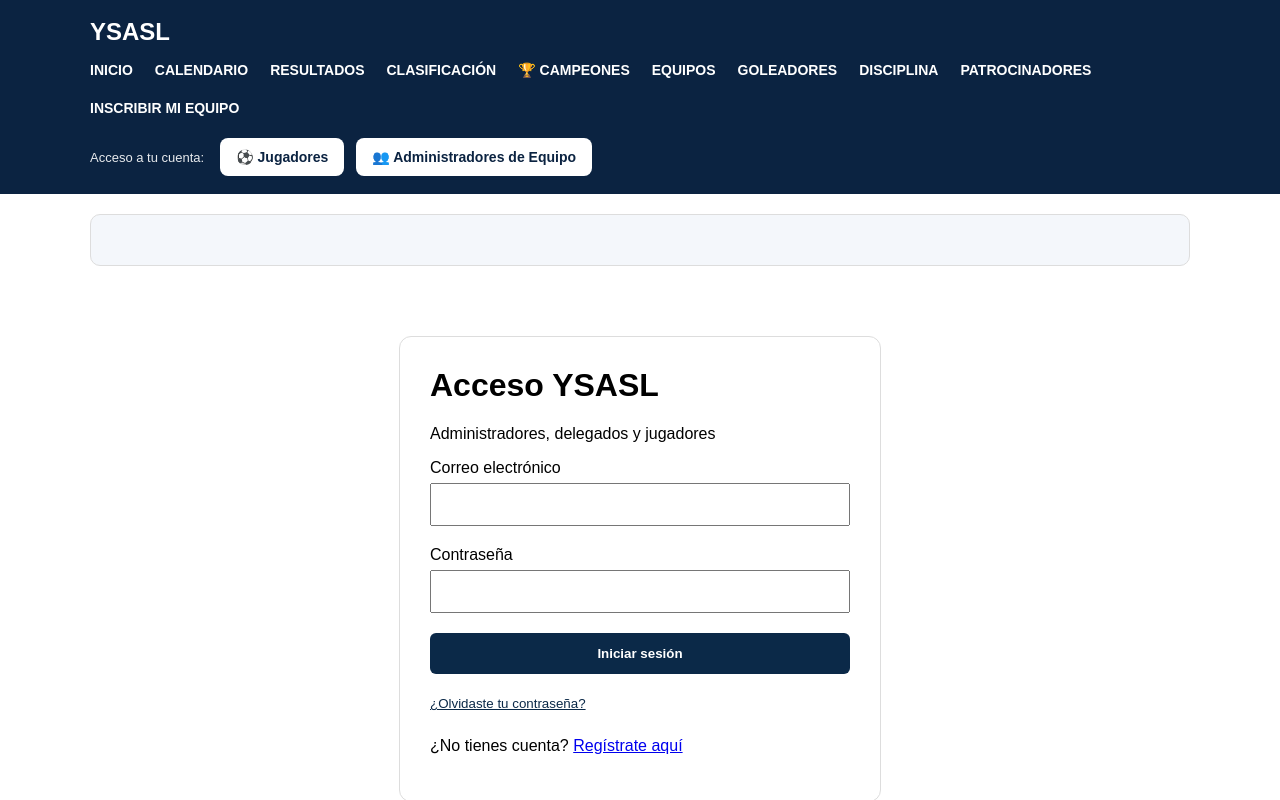
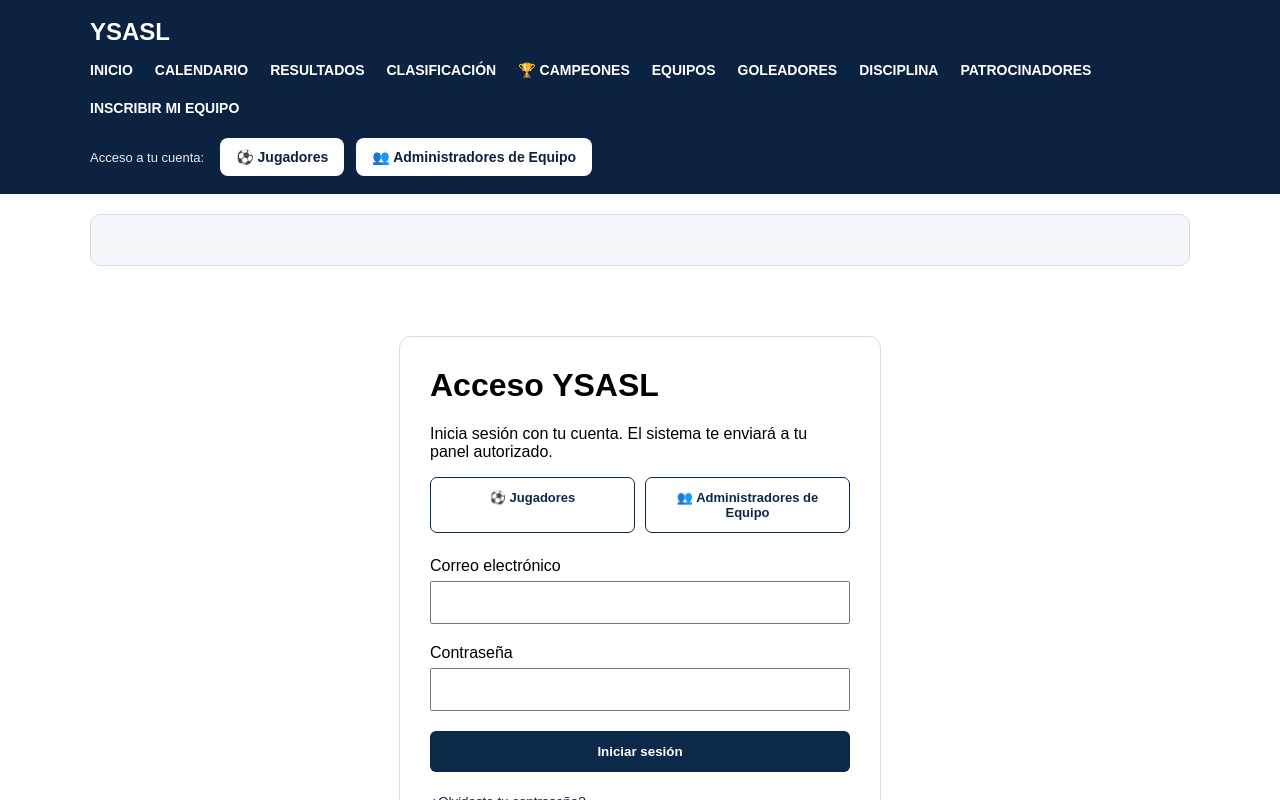
Before and after one commit to PrimoRz1/ysasl-website, a Next.js app: page /login in a window 1280 px wide. Shown: the top 800 px of the page. Built offline with nearby package versions, Linux system fonts and the light colour scheme; no server answers; the database is empty.

Commit message:
Update page.js

```diff
--- a/app/login/page.js
+++ b/app/login/page.js
@@ -23,12 +23,25 @@ const estiloBoton = {
   cursor: 'pointer'
 }
 
+const estiloOpcion = {
+  flex: '1 1 155px',
+  textAlign: 'center',
+  padding: '12px 8px',
+  border: '1px solid #0b2948',
+  borderRadius: '7px',
+  color: '#0b2948',
+  textDecoration: 'none',
+  fontWeight: 'bold',
+  fontSize: '13px'
+}
+
 export default function LoginPage() {
   const router = useRouter()
 
   // 'login' = acceso normal; 'recuperar' = enviar correo;
   // 'nueva' = guardar una nueva contraseña después de abrir el enlace.
   const [modo, setModo] = useState('login')
+  const [tipoAcceso, setTipoAcceso] = useState('')
   const [email, setEmail] = useState('')
   const [password, setPassword] = useState('')
   const [nuevaPassword, setNuevaPassword] = useState('')
@@ -42,6 +55,8 @@ export default function LoginPage() {
     // El parámetro permite mostrar el formulario incluso si el evento
     // PASSWORD_RECOVERY ocurrió antes de montar este componente.
     const url = new URL(window.location.href)
+    const tipo = url.searchParams.get('tipo')
+    setTipoAcceso(tipo === 'jugador' || tipo === 'equipo' ? tipo : '')
     if (
       url.searchParams.get('restablecer') === '1' ||
       url.hash.includes('type=recovery')
@@ -244,7 +259,11 @@ export default function LoginPage() {
     }}>
       <h1 style={{ marginTop: 0 }}>
         {modo === 'login'
-          ? 'Acceso YSASL'
+          ? tipoAcceso === 'jugador'
+            ? 'Acceso para Jugadores'
+            : tipoAcceso === 'equipo'
+              ? 'Acceso para Administradores de Equipo'
+              : 'Acceso YSASL'
           : modo === 'recuperar'
             ? 'Recuperar contraseña'
             : 'Nueva contraseña'}
@@ -252,11 +271,28 @@ export default function LoginPage() {
 
       <p>
         {modo === 'login'
-          ? 'Administradores, delegados y jugadores'
+          ? tipoAcceso === 'jugador'
+            ? 'Inicia sesión para consultar tu perfil, solicitudes e invitaciones.'
+            : tipoAcceso === 'equipo'
+              ? 'Inicia sesión para administrar tu equipo y sus jugadores.'
+              : 'Inicia sesión con tu cuenta. El sistema te enviará a tu panel autorizado.'
           : modo === 'recuperar'
             ? 'Escribe tu correo para recibir un enlace de recuperación.'
             : 'Escribe y confirma tu nueva contraseña.'}
       </p>
+
+      {modo === 'login' && !tipoAcceso && (
+        <div style={{ display: 'flex', flexWrap: 'wrap', gap: '10px', marginBottom: '24px' }}>
+          <a href="/login?tipo=jugador" style={estiloOpcion}>⚽ Jugadores</a>
+          <a href="/login?tipo=equipo" style={estiloOpcion}>👥 Administradores de Equipo</a>
+        </div>
+      )}
+
+      {modo === 'login' && tipoAcceso && (
+        <p style={{ fontSize: '13px', marginTop: '-4px', marginBottom: '20px' }}>
+          <a href="/login">Elegir otro acceso</a>
+        </p>
+      )}
 
       {modo === 'login' && (
         <form onSubmit={iniciarSesion}>
```
